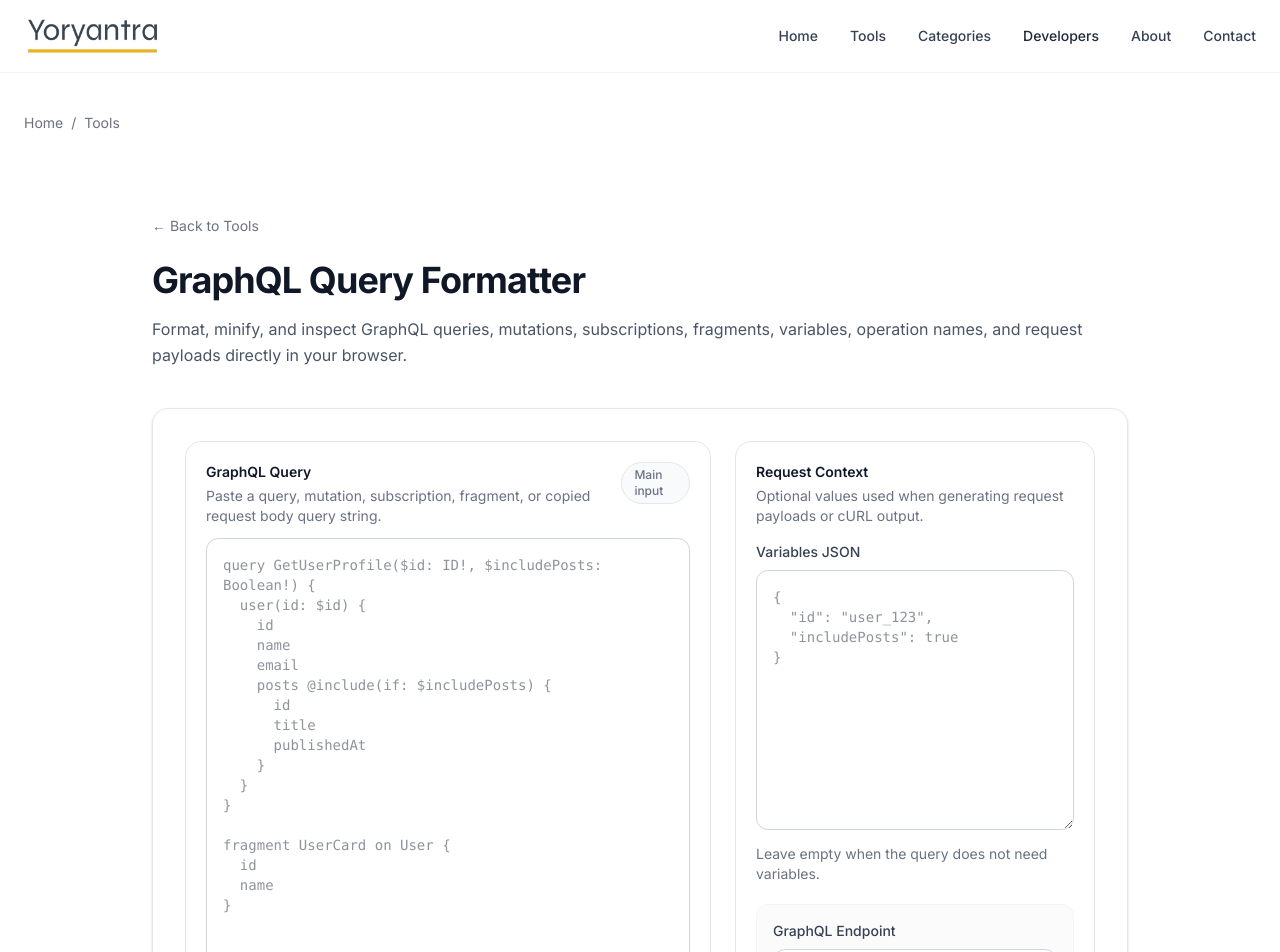
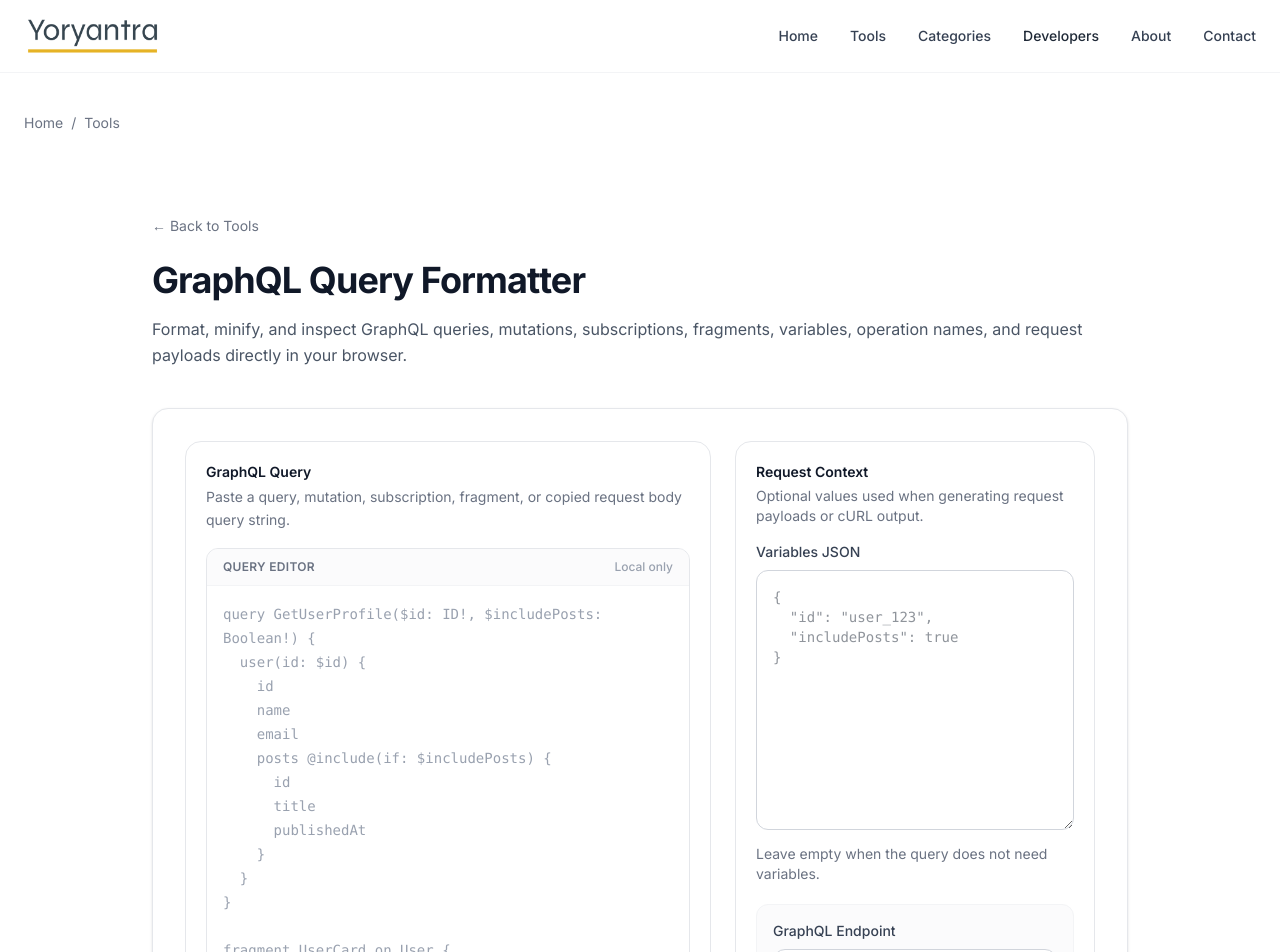
Before and after one commit to vaarunsonawwane-ops/yoryantra-new, a Next.js app: page /tools/graphql-query-formatter in a window 1280 px wide. Shown: the top 952 px of the page. Built offline with nearby package versions, Linux system fonts and the light colour scheme.

Commit message:
Update ToolClient.tsx

```diff
--- a/app/tools/graphql-query-formatter/ToolClient.tsx
+++ b/app/tools/graphql-query-formatter/ToolClient.tsx
@@ -167,18 +167,22 @@ export default function ToolClient() {
     >
       <div className="grid gap-6 lg:grid-cols-[minmax(0,1.25fr)_minmax(360px,0.75fr)]">
         <div className="rounded-2xl border border-gray-200 bg-white p-5">
-          <div className="mb-3 flex items-start justify-between gap-4">
-            <div>
+          <div className="mb-4">
             <label className="block text-sm font-semibold text-gray-900">
               GraphQL Query
             </label>
-              <p className="mt-1 text-sm text-gray-500">
+            <p className="mt-1 text-sm leading-relaxed text-gray-500">
               Paste a query, mutation, subscription, fragment, or copied request body query string.
             </p>
           </div>
 
-            <span className="rounded-full border border-gray-200 bg-gray-50 px-3 py-1 text-xs font-medium text-gray-500">
-              Main input
+          <div className="overflow-hidden rounded-xl border border-gray-200 bg-white">
+            <div className="flex items-center justify-between border-b border-gray-100 bg-gray-50/70 px-4 py-2.5">
+              <span className="text-xs font-semibold uppercase tracking-wide text-gray-500">
+                Query editor
+              </span>
+              <span className="text-xs font-medium text-gray-400">
+                Local only
               </span>
             </div>
 
@@ -189,8 +193,10 @@ export default function ToolClient() {
                 clearResult();
               }}
               placeholder={sampleQuery}
-            className="w-full min-h-[460px] rounded-xl border border-gray-300 p-4 text-sm font-mono outline-none transition focus:border-transparent focus:ring-2 focus:ring-[var(--green)]"
+              spellCheck={false}
+              className="block w-full min-h-[420px] resize-y border-0 bg-white p-4 text-sm leading-6 font-mono outline-none placeholder:text-gray-400 focus:ring-0"
             />
+          </div>
         </div>
 
         <div className="rounded-2xl border border-gray-200 bg-white p-5">
```
Lines whose indentation alone changed are shown as unchanged.
